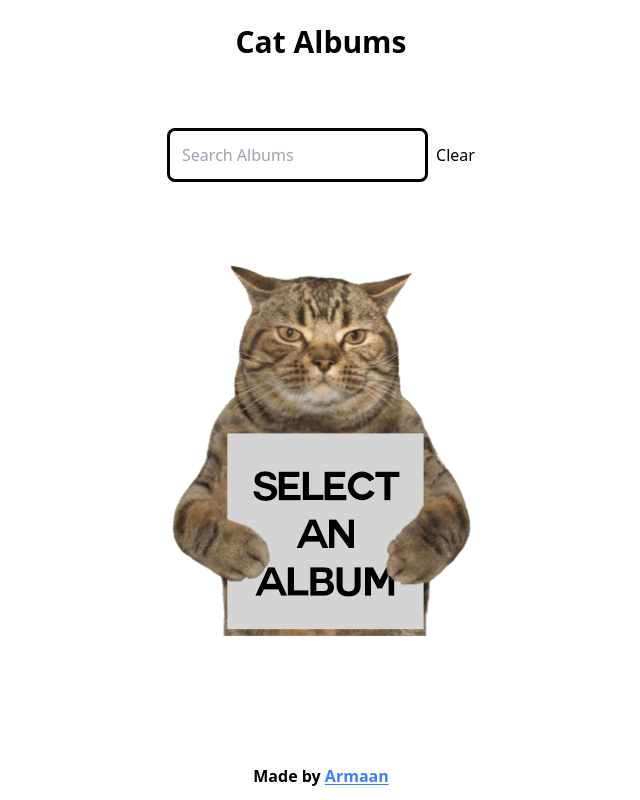
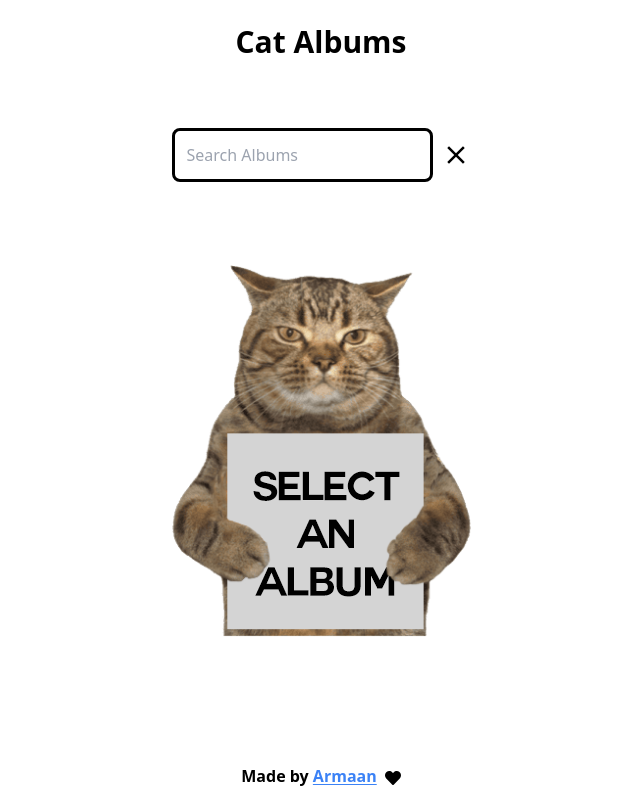
Before and after one commit to armaanx/cat-albums, a Next.js app: page / in a window 1280 px wide. Shown: the whole page, without its empty margins (319-959 px from the left). Built offline with nearby package versions, Linux system fonts and the light colour scheme.

Commit message:
ui changes

```diff
--- a/package.json
+++ b/package.json
@@ -14,6 +14,7 @@
     "next": "13.2.4",
     "react": "18.2.0",
     "react-dom": "18.2.0",
+    "react-icons": "^4.8.0",
     "react-konva": "^18.2.5",
     "use-image": "^1.1.0"
   },
--- a/pages/index.js
+++ b/pages/index.js
@@ -1,3 +1,5 @@
+import { MdClear } from "react-icons/md";
+import { FaHeart } from "react-icons/fa";
 import Head from "next/head";
 import { useEffect, useState } from "react";
 
@@ -29,20 +31,21 @@ export default function Home() {
         <title>Cat Albums</title>
       </Head>
       <h1 className="p-6 text-3xl font-bold text-black">Cat Albums</h1>
-      <div className="z-30 text-center m-auto space-x-2">
+      <div className="z-30 text-center m-auto space-x-2 ">
         <input
-          className="p-3 border-[3px] rounded-lg border-black z-30"
+          className="p-3 border-[3px] rounded-lg border-black z-30 align-middle"
           placeholder="Search Albums"
           type="text"
           value={searchTerm}
           onChange={handleChange}
         />
         <button
+          className="align-middle"
           onClick={() => {
             setSearchResults([]);
             setSearchTerm("");
           }}>
-          Clear
+          <MdClear className="text-3xl align-middle" />
         </button>
         <ul className="z-30">
           {searchResults.map((item) => {
@@ -78,7 +81,7 @@ export default function Home() {
         />
       </div>
       <div className="fixed bottom-0 left-0 right-0 m-auto p-3 font-semibold">
-        <span>
+        <span className="space-x-2">
           Made by{" "}
           <a
             className="text-blue-500 underline underline-offset-2"
@@ -87,6 +90,7 @@ export default function Home() {
             rel="noopener noreferrer">
             Armaan
           </a>
+          <FaHeart className="inline-block" />
         </span>
       </div>
     </div>
```
Also changed, not shown: 1 other file (tests, documents, lock files or other folders).
